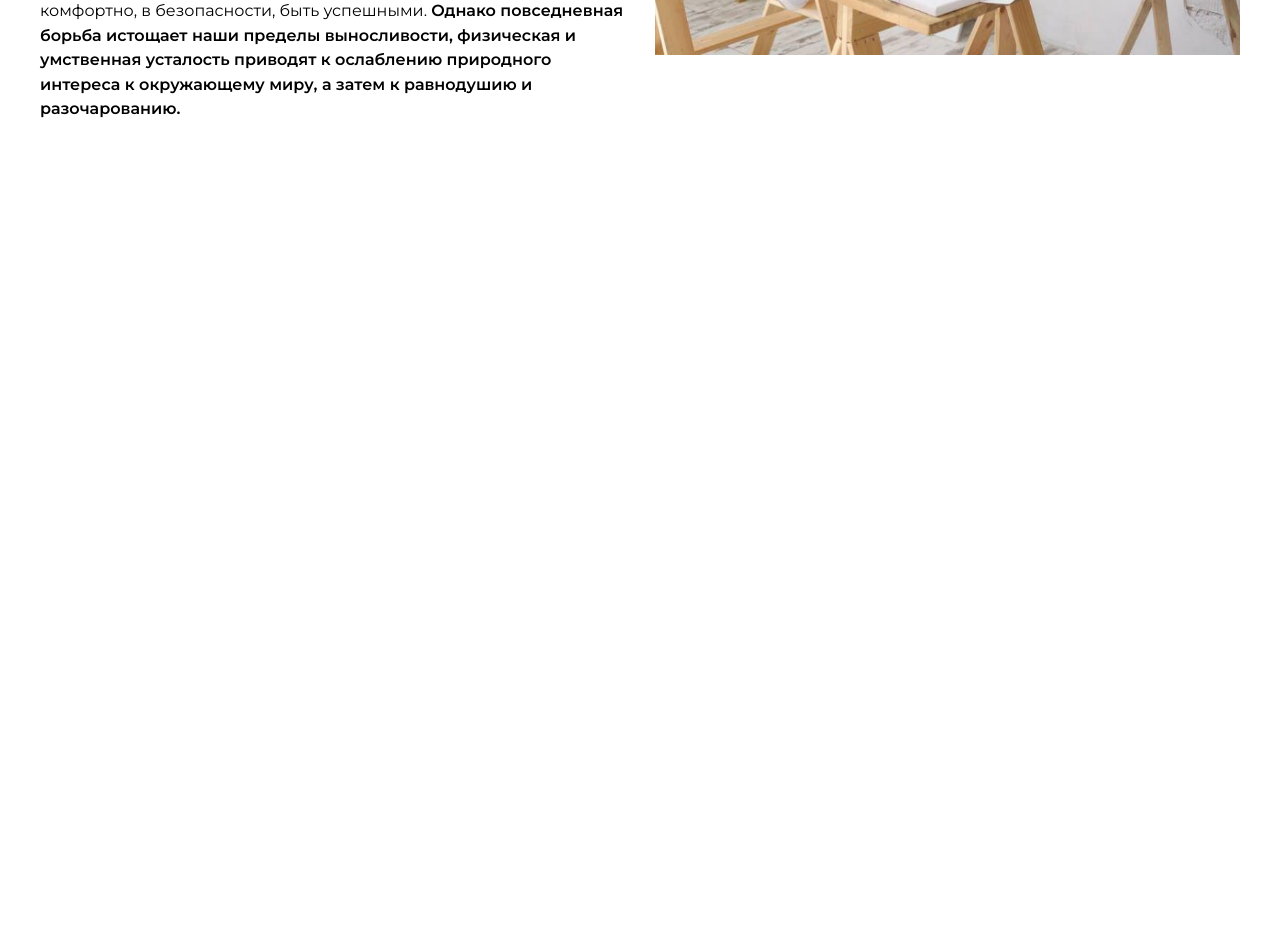
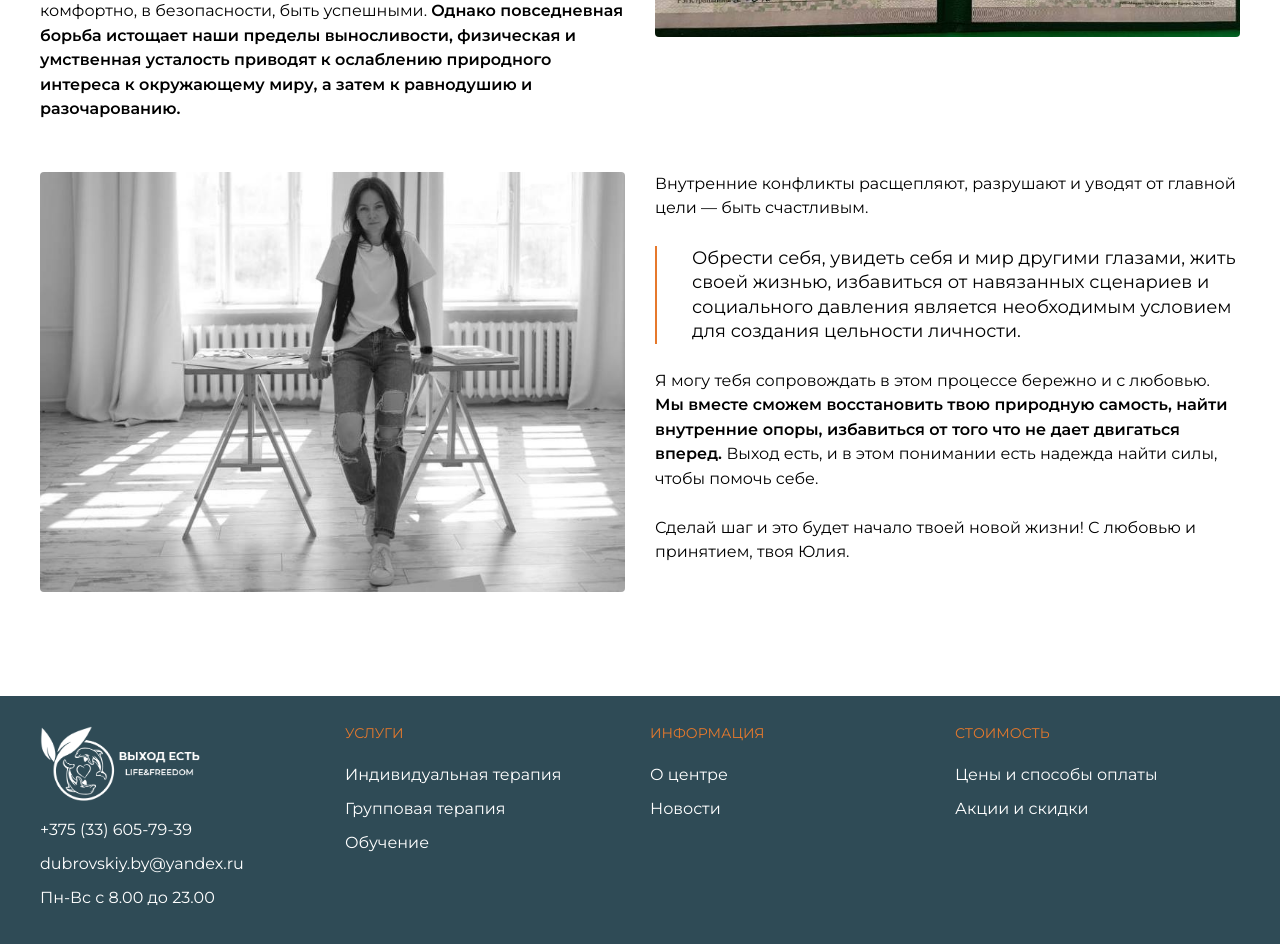
Before and after one commit to TimofeyYakubovich/yulii-polikarpovoj, a React (Create React App) app: page / in a window 1280 px wide. Shown: the part 980-1924 px from the top of the page. Before the commit the page ends 1149 px from the top, so only its background shows below. Built offline with nearby package versions, Linux system fonts and the light colour scheme.

Commit message:
third commit

```diff
--- a/package.json
+++ b/package.json
@@ -15,6 +15,7 @@
     "react-dom": "^19.2.4",
     "react-router-dom": "^7.13.0",
     "react-scripts": "5.0.1",
+    "swiper": "^12.1.0",
     "typescript": "^4.9.5",
     "web-vitals": "^2.1.4"
   },
--- a/src/components/Footer/Footer.module.css
+++ b/src/components/Footer/Footer.module.css
@@ -1,14 +1,57 @@
 .wrapper {
-  padding: 3.08vh 1.3vw 2.75vh 1.3vw;
+  display: flex;
+  justify-content: center;
+  align-items: center;
+  height: auto;
+  background-color: rgba(47,75,86,1);
+}
+
+.wrapperContainer {
+  width: 1200px;
+  height: auto;
+  /* margin-top: 30px; */
+
+}
+
+.wrapperInformation {
+  padding-top: 30px;
   display: grid;
-  /* grid-template-columns: 563px 301px; */
-  /* grid-template-columns: 29.32vw 15.68vw; */
-  /* grid-template-columns: 30vw 25vw; */
-  grid-template-columns: max-content max-content;
-  justify-content: space-between;
+  grid-template-columns: repeat(4, 1fr);
+  gap: 20px;
+  height: auto;
+  border-bottom: 2px srgb(255, 255, 255)6792c;
+  padding-bottom: 40px;
+}
+
+.informationSection {
+
+}
+
+.informationSection img {
+  width: 160px;
+  height: 75px;
+  margin-bottom: 15px;
+}
+
+.informationSection a {
+  display: block;
+  color: rgb(255, 255, 255);
+  text-decoration: none;
+  margin-bottom: 15px;
+}
+
+.informationSection h1 {
+  font-style: normal;
   font-weight: 400;
-  /* font-size: 24px; */
-  font-size: 2.64vh;
-  /* line-height: 30px; */
-  line-height: 3.3vh;
+  font-size: 14px;
+  line-height: 14px;
+  color: #e6792c;
+  text-transform: uppercase;
+  margin-bottom: 25px;
 }
+
+.informationSection p {
+  display: block;
+  color: rgb(255, 255, 255);
+  text-decoration: none;
+}
--- a/src/components/Footer/Footer.tsx
+++ b/src/components/Footer/Footer.tsx
@@ -1,10 +1,56 @@
 import React from 'react';
 import styles from './Footer.module.css';
+import logo from '../../resources/logo/logo_4.png'
 
 export const Footer = () => {
     return (
         <div className={styles.wrapper}>
-
+            <div className={styles.wrapperContainer}>
+                <div className={styles.wrapperInformation}>
+                    <div className={styles.informationSection}>
+                        <img src={logo} alt="logo" />
+                        <a href='tel:+375173433360' className={styles.phone}>
+                            +375 (33) 605-79-39
+                        </a>
+                        <a href='/' className={styles.phone}>
+                            dubrovskiy.by@yandex.ru
+                        </a>
+                        <p>
+                            Пн-Вс с 8.00 до 23.00
+                        </p>
+                    </div>
+                    <div className={styles.informationSection}>
+                        <h1>УСЛУГИ</h1>
+                        <a href="/">
+                             Индивидуальная терапия
+                        </a>
+                        <a href="/">
+                             Групповая терапия
+                        </a>
+                        <a href="/">
+                             Обучение
+                        </a>
+                    </div>
+                    <div className={styles.informationSection}>
+                        <h1>ИНФОРМАЦИЯ</h1>
+                        <a href="/">
+                             О центре
+                        </a>
+                        <a href="/">
+                             Новости
+                        </a>
+                    </div>
+                    <div className={styles.informationSection}>
+                        <h1>СТОИМОСТЬ</h1>
+                        <a href="/">
+                             Цены и способы оплаты
+                        </a>
+                        <a href="/">
+                             Акции и скидки
+                        </a>
+                    </div>
+                </div>
+            </div>
         </div>
     );
 };
--- a/src/components/Header/Header.module.css
+++ b/src/components/Header/Header.module.css
@@ -4,7 +4,6 @@
   align-items: center;
   height: 90px;
   background-color: rgba(47,75,86,1);
-  color: rgb(255, 255, 255);
 }
 
 .wrapperContainer {
--- a/src/modules/HomePage/HomePage.module.css
+++ b/src/modules/HomePage/HomePage.module.css
@@ -7,6 +7,7 @@
 .wrapperContainer {
   width: 1200px;
   height: fit-content;
+  padding-bottom: 100px;
 }
 
 .wrapperSection {
@@ -17,12 +18,21 @@
 }
 
 .wrapperImage {
-
+  width: 100%;
+  height: auto;
 }
 
 .wrapperImage img {
   width: 100%;
   height: auto;
+  border-radius: 4px;
+}
+
+.wrapperSwiper {
+  /* width: 200px;
+  height: 200px; */
+  /* width: 100%;
+  height: auto; */
 }
 
 .wrapperDescr {
--- a/src/modules/HomePage/HomePage.tsx
+++ b/src/modules/HomePage/HomePage.tsx
@@ -1,6 +1,9 @@
 import React from 'react';
 import styles from './HomePage.module.css';
 import yuliyaPolikarpova from '../../resources/img/partner-psiholog-yuliya-polikarpova.jpg'
+import fotoPsihologa from '../../resources/img/foto-psihologa-yulii-polikarpovoj.jpg'
+import displom from '../../resources/swiper/displom-psihologa-yulii-polikarpovoj.jpg'
+import { SliderBanner } from './SliderBanner/SliderBanner';
 
 export const HomePage = () => {
     return (
@@ -44,7 +47,29 @@ export const HomePage = () => {
                         </p>
                     </div>
                     <div className={styles.wrapperImage}>
-                        <img src={yuliyaPolikarpova} alt="yuliyaPolikarpova" />
+                        <img src={displom} alt="displom" />
+                        {/* <SliderBanner/> */}
+                    </div>
+                </div>
+                <div className={styles.wrapperSection}>
+                    <div className={styles.wrapperImage}>
+                        <img src={fotoPsihologa} alt="fotoPsihologa" />
+                    </div>
+                    <div className={styles.wrapperDescr}>
+                        <p>
+                            Внутренние конфликты расщепляют, разрушают и уводят от главной цели — быть счастливым.
+                        </p>
+                        <p className={styles.wrapperDescrKeyPhrase}>
+                            Обрести себя, увидеть себя и мир другими глазами, жить своей жизнью, избавиться от навязанных
+                            сценариев и социального давления является необходимым условием для создания цельности личности.
+                        </p>
+                        <p>
+                            Я могу тебя сопровождать в этом процессе бережно и с любовью. <strong>Мы вместе сможем восстановить твою природную самость,
+                            найти внутренние опоры, избавиться от того что не дает двигаться вперед. </strong>Выход есть, и в этом понимании есть надежда
+                            найти силы, чтобы помочь себе.
+                            <br /> <br />
+                            Сделай шаг и это будет начало твоей новой жизни! С любовью и принятием, твоя Юлия.
+                        </p>
                     </div>
                 </div>
             </div>
--- /dev/null
+++ b/src/modules/HomePage/SliderBanner/SliderBanner.css
@@ -0,0 +1,25 @@
+.swiper-slide {
+  width: 100%;
+  height: auto;
+}
+
+
+.promoIMG {
+  width: 100%;
+  height: auto;
+}
+
+.promoIMG img {
+  width: 100%;
+  height: auto;
+}
+
+.slider-container {
+    width: 100%;
+    height: 500px;
+}
+
+.my-swiper {
+    width: 100%;
+    height: 100%;
+}
--- /dev/null
+++ b/src/modules/HomePage/SliderBanner/SliderBanner.tsx
@@ -0,0 +1,60 @@
+import { Swiper, SwiperSlide } from 'swiper/react';
+import {
+  Navigation,
+  Autoplay,
+  EffectFade,
+  Pagination,
+  Scrollbar,
+  A11y,
+} from 'swiper/modules';
+
+import 'swiper/css';
+import 'swiper/css/effect-fade';
+import 'swiper/css/navigation';
+import 'swiper/css/pagination';
+
+import './SliderBanner.css';
+
+import yuliyaPolikarpova from '../../../resources/img/partner-psiholog-yuliya-polikarpova.jpg'
+
+export const SliderBanner = () => {
+    return (
+        <div className="slider-container">
+        <Swiper
+            modules={[Navigation, Pagination, Autoplay, EffectFade, Scrollbar, A11y]}
+            spaceBetween={0}
+    //   effect={'fade'}
+    //   slidesPerView={1}
+    //   loop={true}
+    //   navigation={true}
+      // watchSlidesVisibility={true}
+    //   pagination={{ clickable: true }}
+    //   scrollbar={{ draggable: true }}
+    //   autoplay={{
+    //     delay: 5000,
+    //     disableOnInteraction: false,
+    //   }}
+            className="my-swiper"
+        >
+        <SwiperSlide>
+            <div className='promoIMG'>
+                {/* <img src={yuliyaPolikarpova} alt="yuliyaPolikarpova" /> */}
+                1
+            </div>
+        </SwiperSlide>
+        <SwiperSlide>
+            <div className='promoIMG'>
+                {/* <img src={yuliyaPolikarpova} alt="yuliyaPolikarpova" /> */}
+                12
+            </div>
+        </SwiperSlide>
+        <SwiperSlide>
+            <div className='promoIMG'>
+                {/* <img src={yuliyaPolikarpova} alt="yuliyaPolikarpova" /> */}
+                13
+            </div>
+        </SwiperSlide>
+    </Swiper>
+    </div>
+    )
+}
```
Also changed, not shown: 1 other file (tests, documents, lock files or other folders).
